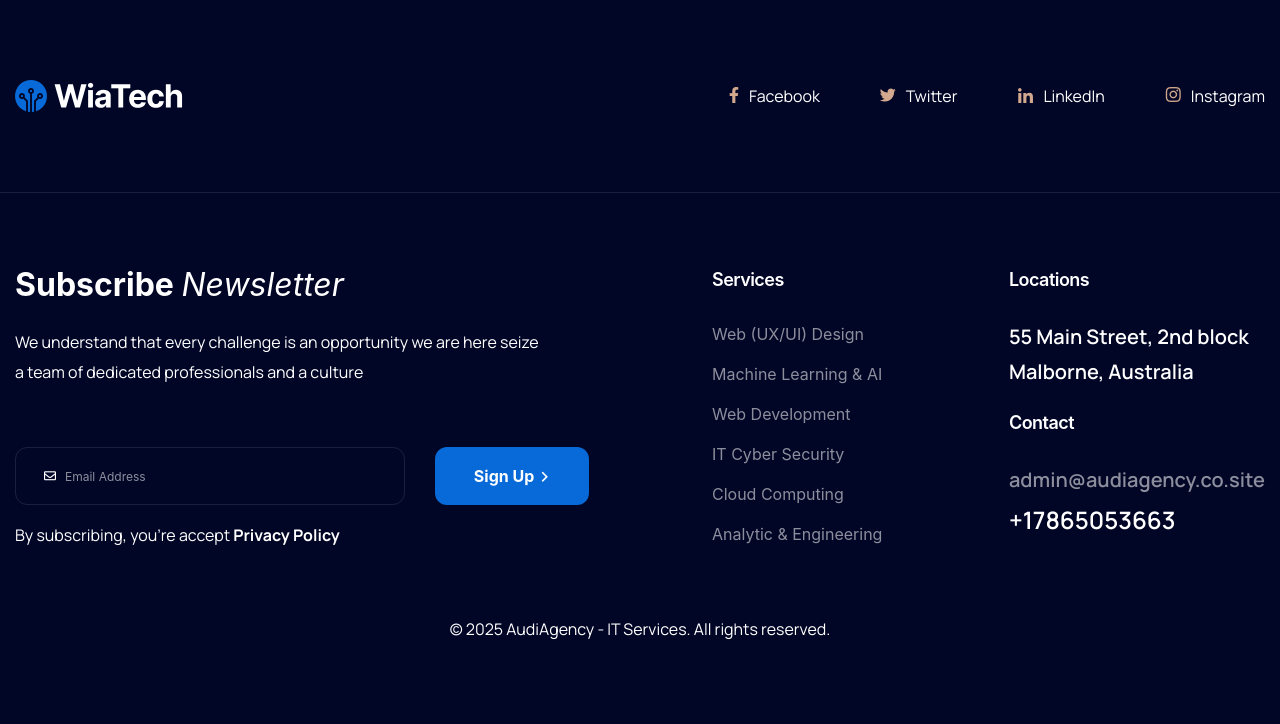
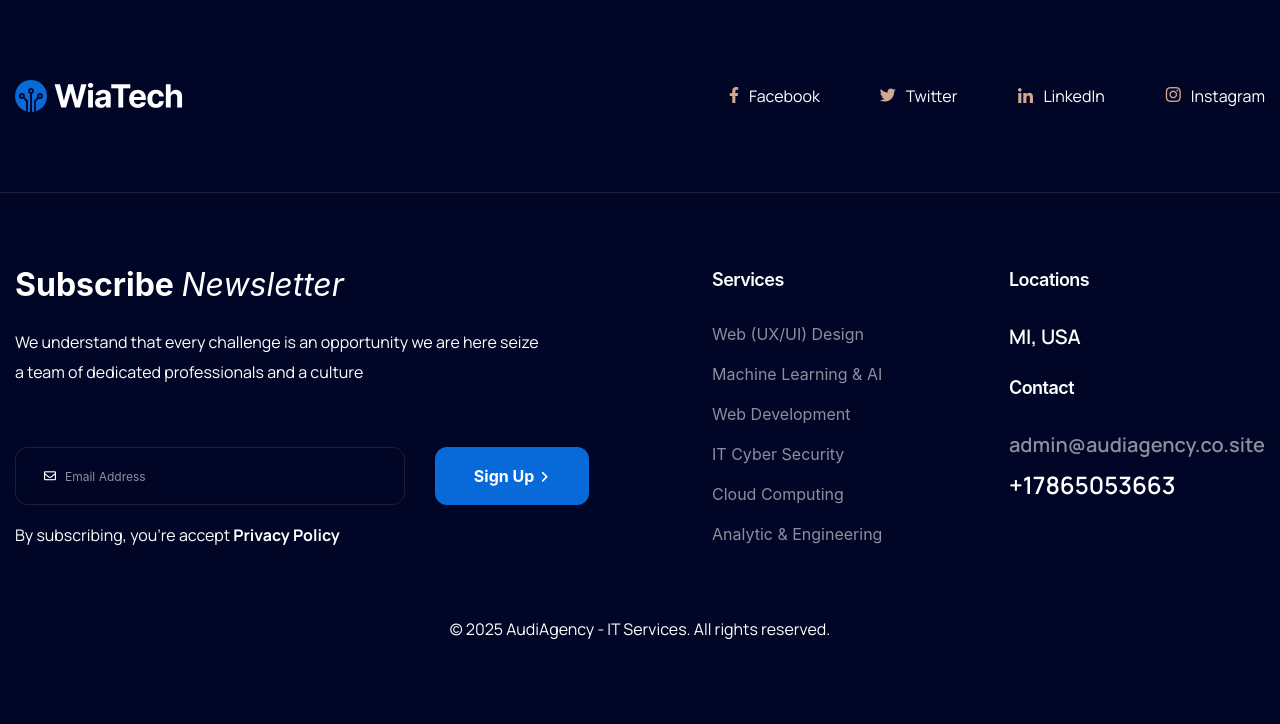
Before and after one commit to BreezDev/audiagencyco, a Flask app: page /404 in a window 1280 px wide. Shown: the part 1832-2556 px from the top of the page. Run offline with Flask 3, Linux system fonts and the light colour scheme; some libraries are stand-ins or nearby versions; some web fonts are replaced.

Commit message:
Update 404.html

```diff
--- a/templates/404.html
+++ b/templates/404.html
@@ -44,7 +44,7 @@
                             <ul class="address-top-header flex-three">
                                 <li class="flex-three">
                                     <i class="icon-location-dot1"></i>
-                                    <span>55 Main Street, 2nd block, Malborne ,Australia</span>
+                                    <span>MI, USA</span>
                                 </li>
                                 <li class="flex-three">
                                     <i class="icon-envelope4"></i>
@@ -329,8 +329,7 @@
                             </div>
                             <div class="footer-main-locations">
                                 <h5 class="title-footer text-white">Locations</h5>
-                                <p class="font-man text-lcation text-white mb-20">55 Main Street, 2nd block <br>
-                                    Malborne, Australia</p>
+                                <p class="font-man text-lcation text-white mb-20">MI, USA</p>
                                 <h5 class="title-footer text-white">Contact</h5>
                                 <p class="font-man text-lcation ">admin@audiagency.co.site</p>
                                 <p class="phone text-white">+17865053663</p>
@@ -396,8 +395,7 @@
                 fermentum justo dapibus.</p>
             <div class="footer-main-locations">
                 <h5 class="title-footer">Contact</h5>
-                <p class="font-man text-lcation">55 Main Street, 2nd block <br>
-                    Malborne, Australia</p>
+                <p class="font-man text-lcation">MI, USA</p>
                 <p class="font-man text-lcation ">admin@audiagency.co.site</p>
                 <p class="phone">+17865053663</p>
             </div>
```
